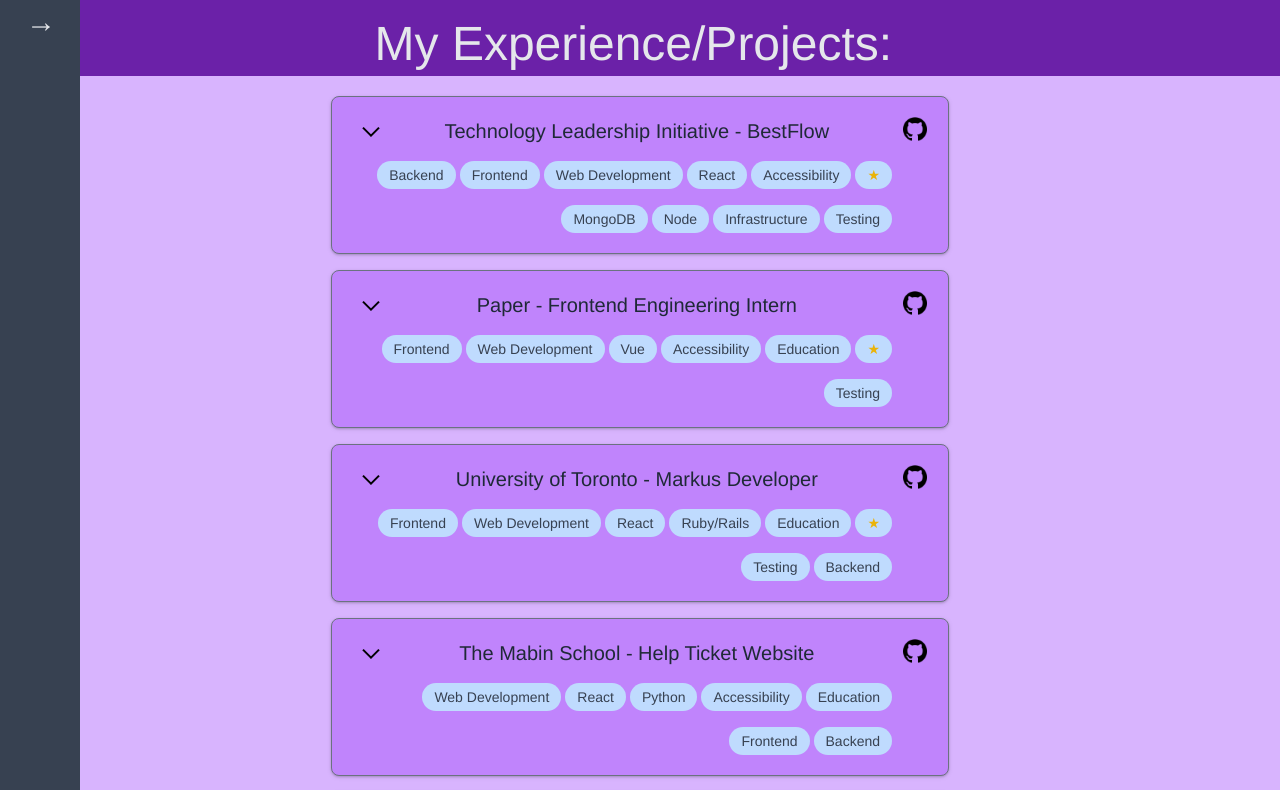
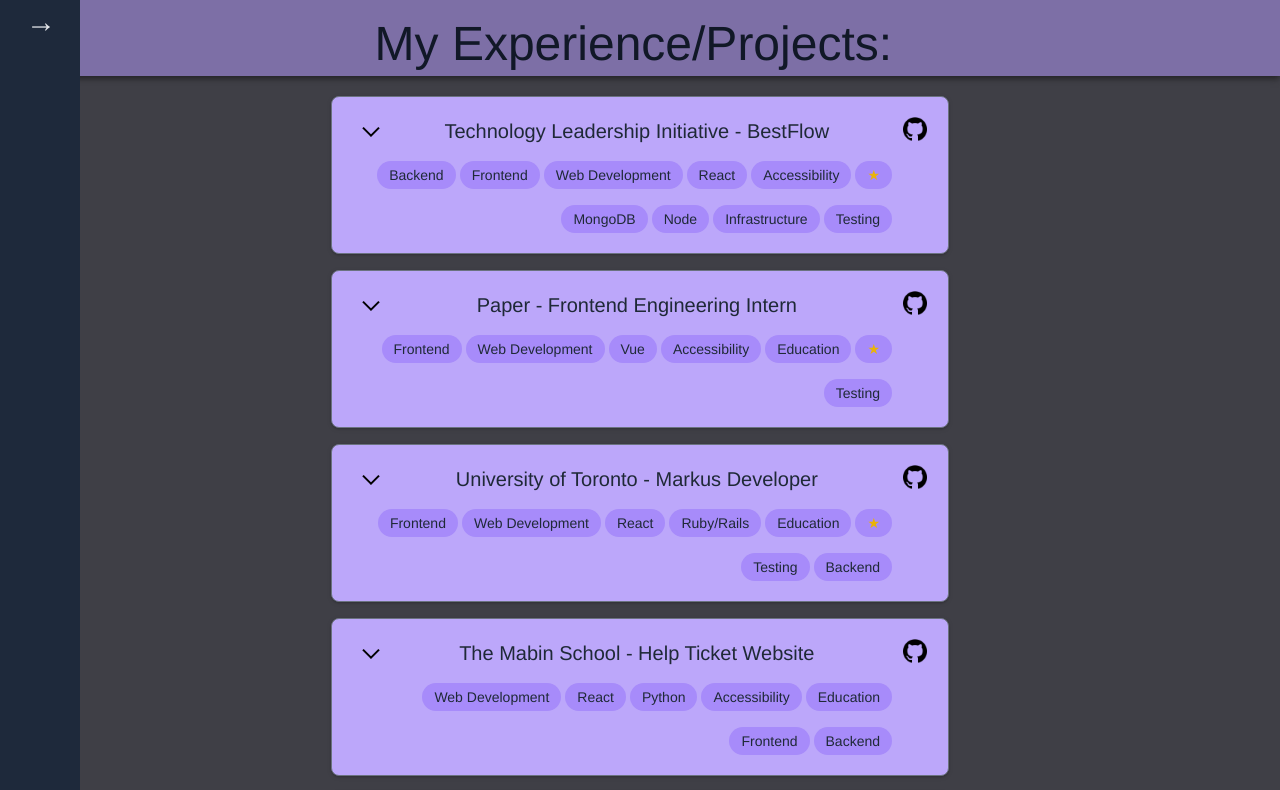
Before and after one commit to WeissSa/portfolio, a Vue app: page /#/ in a window 1280 px wide. Shown: the top 790 px of the page. Built offline with nearby package versions, Linux system fonts and the light colour scheme.

Commit message:
first rework

```diff
--- a/public/index.html
+++ b/public/index.html
@@ -7,7 +7,7 @@
     <link rel="icon" href="<%= BASE_URL %>favicon.ico">
     <title>Samuel Weiss Computer Science Portfolio</title>
   </head>
-  <body style="background-color: rgb(192 132 252)">
+  <body class="bg-zinc-700">
     <noscript>
       <strong>We're sorry but Samuel Weiss Computer Science Portfolio doesn't work properly without JavaScript enabled. Please enable it to continue.</strong>
     </noscript>
--- a/src/components/AboutMe.vue
+++ b/src/components/AboutMe.vue
@@ -1,9 +1,9 @@
 <template>
-  <div class="flex flex-col w-screen">
+  <div class="flex flex-col w-screen bg-zinc-700">
     <div
       v-for="category in categories"
       :key="category.title"
-      class="flex flex-col h-[220] sm:h-auto text-gray-700 pt-2 sm:pt-3 pb-10 sm:pb-20 w-full mx-auto text-center"
+      class="flex flex-col h-[220] sm:h-auto text-gray-700 pt-2 sm:pt-3 pb-10 sm:pb-20 w-4/5 mx-auto text-center rounded-md my-5"
       :class="category.colour"
     >
       <h2 class="text-4xl sm:mb-auto whitespace-pre-wrap pl-10 sm:pl-0">
@@ -45,7 +45,7 @@ export default {
           pic: "experience.jpg",
           picAlt:
             "Me Standing on a cliff in Algonquin Park with my former dog Katie (RIP) (2021)",
-          colour: "bg-violet-200",
+          colour: "bg-desaturated-purple-200",
         },
         {
           title: "Values",
@@ -59,7 +59,7 @@ export default {
           ],
           pic: "values.jpg",
           picAlt: "Me Standing in front of a mural (2021)",
-          colour: "bg-purple-300",
+          colour: "bg-violet-300",
         },
         {
           title: "Hobbies",
@@ -71,7 +71,7 @@ export default {
           ],
           pic: "hobby.jpg",
           picAlt: "Me playing Valorant at the CNE (2022)",
-          colour: "bg-purple-400",
+          colour: "bg-desaturated-purple-200",
         },
       ],
     };
--- a/src/components/BaseHeader.vue
+++ b/src/components/BaseHeader.vue
@@ -1,6 +1,6 @@
 <template>
   <h1
-    class="text-lg ml-5 whitespace-pre-wrap sm:ml-0 sm:text-5xl text-gray-200 pt-5 pb-2 text-center w-screen bg-purple-800"
+    class="text-lg ml-5 whitespace-pre-wrap sm:ml-0 sm:text-5xl text-gray-900 pt-5 pb-2 text-center w-screen bg-desaturated-purple shadow-md shadow-zinc-800"
   >
     {{ text }}:
   </h1>
--- a/src/components/BaseSidebar.vue
+++ b/src/components/BaseSidebar.vue
@@ -1,6 +1,6 @@
 <template>
   <aside
-    class="transform top-0 left-0 bg-gray-700 w-20 sm:w-80 text-gray-200 text-center fixed h-full overflow-auto ease-in-out transition-all duration-300 z-30 flex flex-col"
+    class="transform top-0 left-0 bg-slate-800 w-20 sm:w-80 text-gray-200 text-center fixed h-full overflow-auto ease-in-out transition-all duration-300 z-30 flex flex-col"
     :class="isOpen ? 'translate-x-0' : '-translate-x-1/2 sm:-translate-x-3/4'"
   >
     <button
--- a/src/components/PostPreview.vue
+++ b/src/components/PostPreview.vue
@@ -1,6 +1,6 @@
 <template>
   <div
-    class="w-44 ml-[3.1rem] sm:w-[34rem] md:w-full md:mx-auto rounded-lg border bg-purple-400 border-gray-500 drop-shadow shadow p-5"
+    class="w-44 ml-[3.1rem] sm:w-[34rem] md:w-full md:mx-auto rounded-lg border bg-desaturated-purple-200 hover:bg-violet-300 border-gray-500 drop-shadow shadow p-5"
   >
     <button
       class="flex flex-col mx-auto w-44 sm:w-[34rem] md:w-[36rem]"
--- a/src/components/PostTag.vue
+++ b/src/components/PostTag.vue
@@ -2,7 +2,7 @@
   <div class="flex px-0 pt-1 sm:pt-4 sm:pr-1">
     <button
       data-tooltip-target="tooltip-default"
-      class="tag text-xs sm:text-sm px-3 rounded-2xl active:bg-blue-300 py-1 w-36 sm:w-fit group relative inline-block"
+      class="tag text-xs sm:text-sm px-3 rounded-2xl active:bg-violet-300 py-1 w-36 sm:w-fit group relative inline-block"
       :class="tagClass"
       @click="handleClick"
     >
@@ -33,13 +33,13 @@ export default {
 
       tagClass += this.isCurrentTagInFilter
         ? "bg-gray-700 hover:bg-gray-600 "
-        : "bg-blue-200 hover:bg-blue-100 ";
+        : "bg-violet-400 hover:bg-sky-200 ";
       tagClass +=
         this.tag === "★"
           ? "text-yellow-500"
           : this.isCurrentTagInFilter
           ? "text-gray-200"
-          : "text-gray-700";
+          : "text-gray-800";
 
       return tagClass;
     },
--- a/src/views/AboutView.vue
+++ b/src/views/AboutView.vue
@@ -1,5 +1,5 @@
 <template>
-  <div class="text-center mx-auto flex flex-col">
+  <div class="text-center mx-auto flex flex-col bg-zinc-700">
     <BaseHeader text="About Me" />
     <AboutMe />
   </div>
--- a/src/views/HomeView.vue
+++ b/src/views/HomeView.vue
@@ -1,5 +1,5 @@
 <template>
-  <div class="flex flex-col mx-auto h-screen bg-purple-300">
+  <div class="flex flex-col mx-auto h-screen bg-zinc-700">
     <BaseHeader text="My Experience/Projects" />
     <PostList class="py-5" />
   </div>
--- a/tailwind.config.js
+++ b/tailwind.config.js
@@ -2,7 +2,12 @@
 module.exports = {
   content: ["./public/**/*.html", "./src/**/*.{vue,js,ts,jsx,tsx}"],
   theme: {
-    extend: {},
+    extend: {
+      colors: {
+        "desaturated-purple": "#7D6FA6",
+        "desaturated-purple-200": "#BCA7FA",
+      },
+    },
   },
   plugins: [],
 };
```
